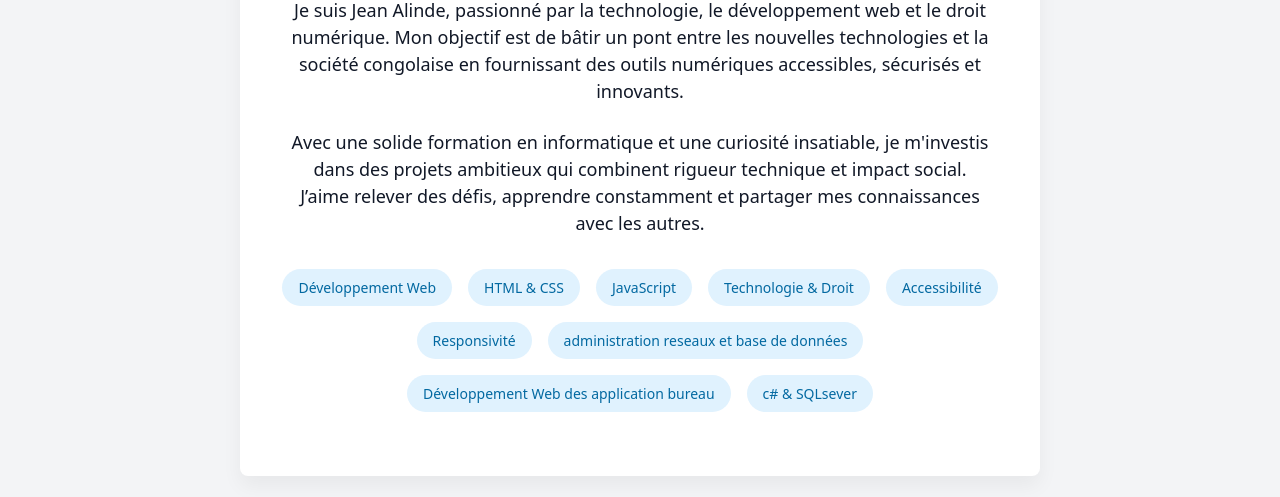
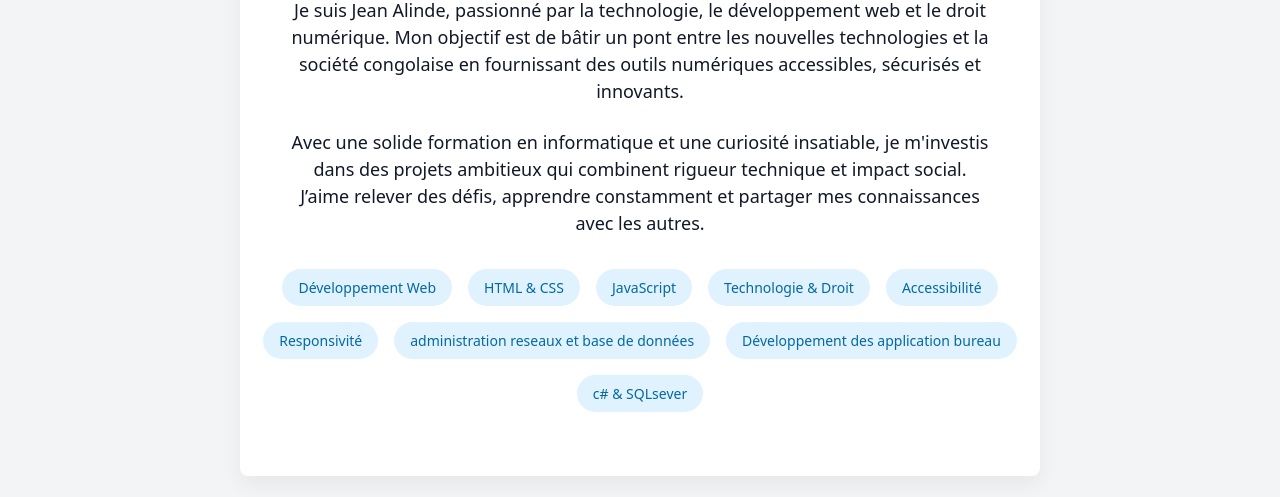
Before and after one commit to ALINDEKABWENDE/kabwende, a plain HTML site: page about.html in a window 1280 px wide. Shown: the part 303-800 px from the top of the page. Drawn offline with nearby package versions, Linux system fonts and the light colour scheme.

```diff
--- a/about.html
+++ b/about.html
@@ -150,7 +150,7 @@
                 <span>Accessibilité</span>
                 <span>Responsivité</span>
                 <span>administration reseaux et base de données</span>
-                <span>Développement Web des application bureau</span>
+                <span>Développement des application bureau</span>
                 <span>c# &amp; SQLsever</span>
 
             </div>
```
